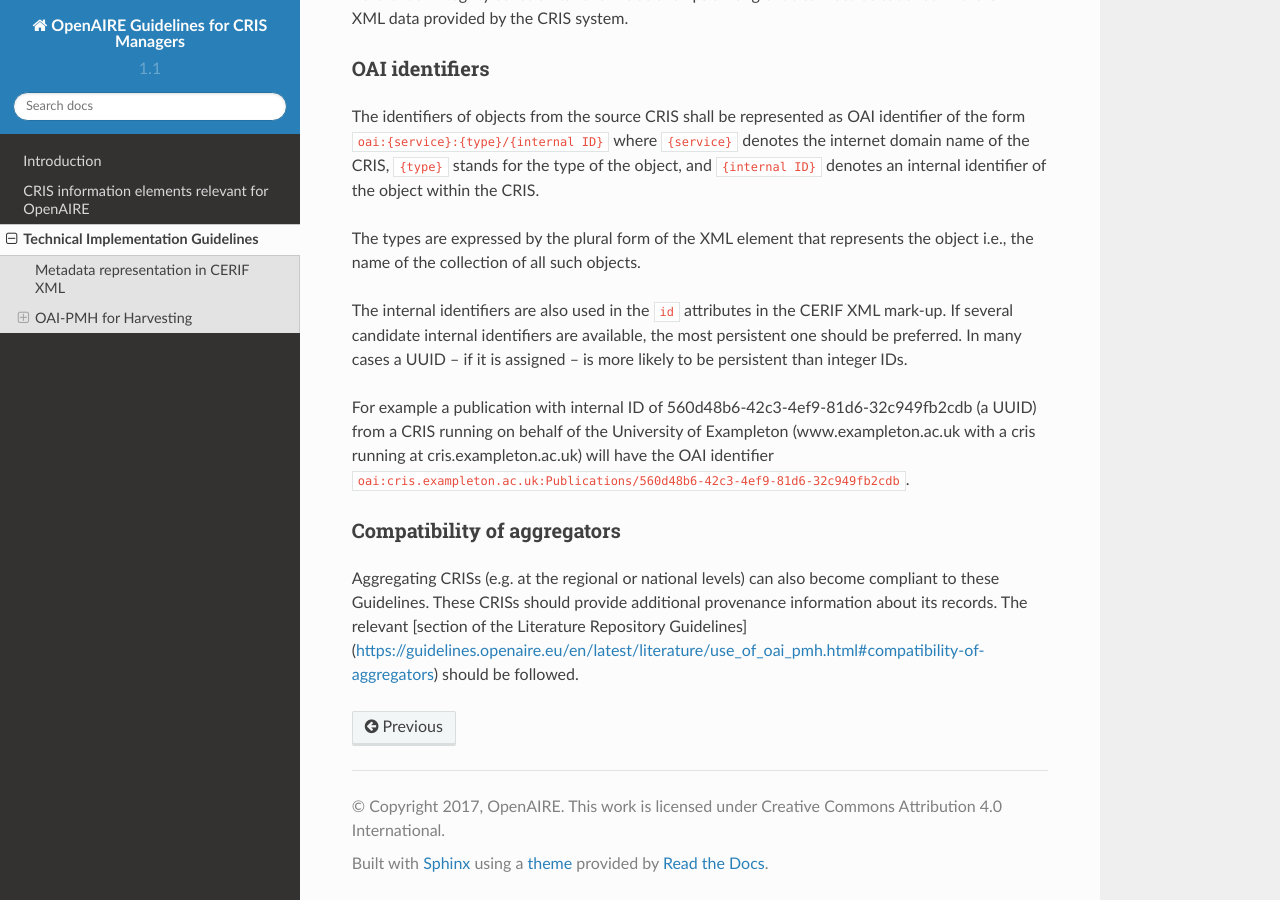
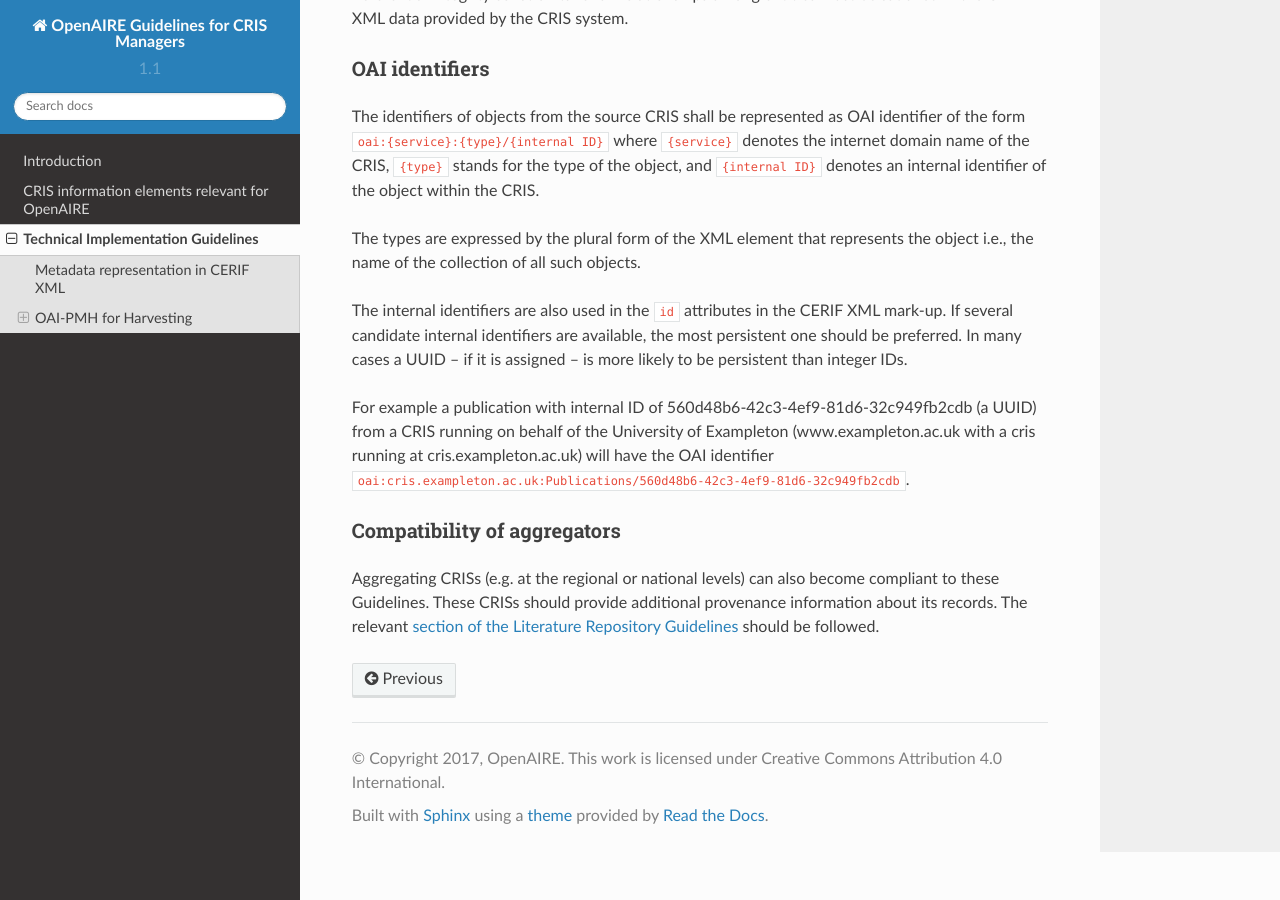
Before and after one commit to openaire/guidelines-cris-managers, a Sphinx documentation site: the page built from docs/implementation.rst, in a window 1280 px wide and 900 px high, scrolled down 2262 px. Built offline with Sphinx 7.4.7 and the Read the Docs theme 2.0.0, drawn with Linux system fonts in a browser that asks for light colours; a script that is not in the unit is left out.

```diff
--- a/docs/implementation.rst
+++ b/docs/implementation.rst
@@ -101,4 +101,4 @@
 
 Aggregating CRISs (e.g. at the regional or national levels) can also become compliant to these Guidelines.
 These CRISs should provide additional provenance information about its records.
-The relevant [section of the Literature Repository Guidelines](https://guidelines.openaire.eu/en/latest/literature/use_of_oai_pmh.html#compatibility-of-aggregators) should be followed.
+The relevant `section of the Literature Repository Guidelines <https://guidelines.openaire.eu/en/latest/literature/use_of_oai_pmh.html#compatibility-of-aggregators>`_ should be followed.
```
